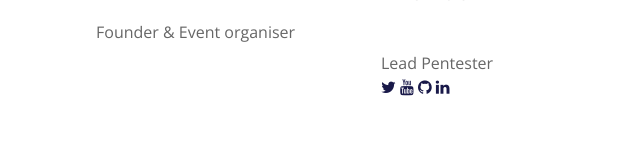
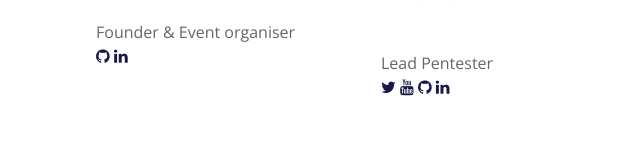
Before and after one commit to flagbot1337/flagbot1337.github.io, a plain HTML site: page index.html in a window 1280 px wide. Shown: the part 3959-4111 px from the top of the page, 274-914 px from the left. Drawn offline with nearby package versions, Linux system fonts and the light colour scheme; files whose address does not match are found by name.

Commit message:
Update index.html

```diff
--- a/index.html
+++ b/index.html
@@ -266,12 +266,10 @@ Join us on this thrilling adventure where we navigate the digital landscapes, de
                 <div class="member-info-content">
                   <h4>Rafiq Nur</h4><br>
                   <span>Founder & Event organiser</span>
-                  <!-- <div class="social">
-                    <a href=""><i class="fa fa-twitter"></i></a>
-                    <a href=""><i class="fa fa-facebook"></i></a>
-                    <a href=""><i class="fa fa-google-plus"></i></a>
-                    <a href=""><i class="fa fa-linkedin"></i></a>
-                  </div> -->
+                  <div class="social">
+                    <a href="https://github.com/rafiqnur007"><i class="fa fa-github"></i></a>
+                    <a href="https://www.linkedin.com/in/rafiqnur/"><i class="fa fa-linkedin"></i></a>
+                  </div>
                 </div>
               </div>
             </div>
```
